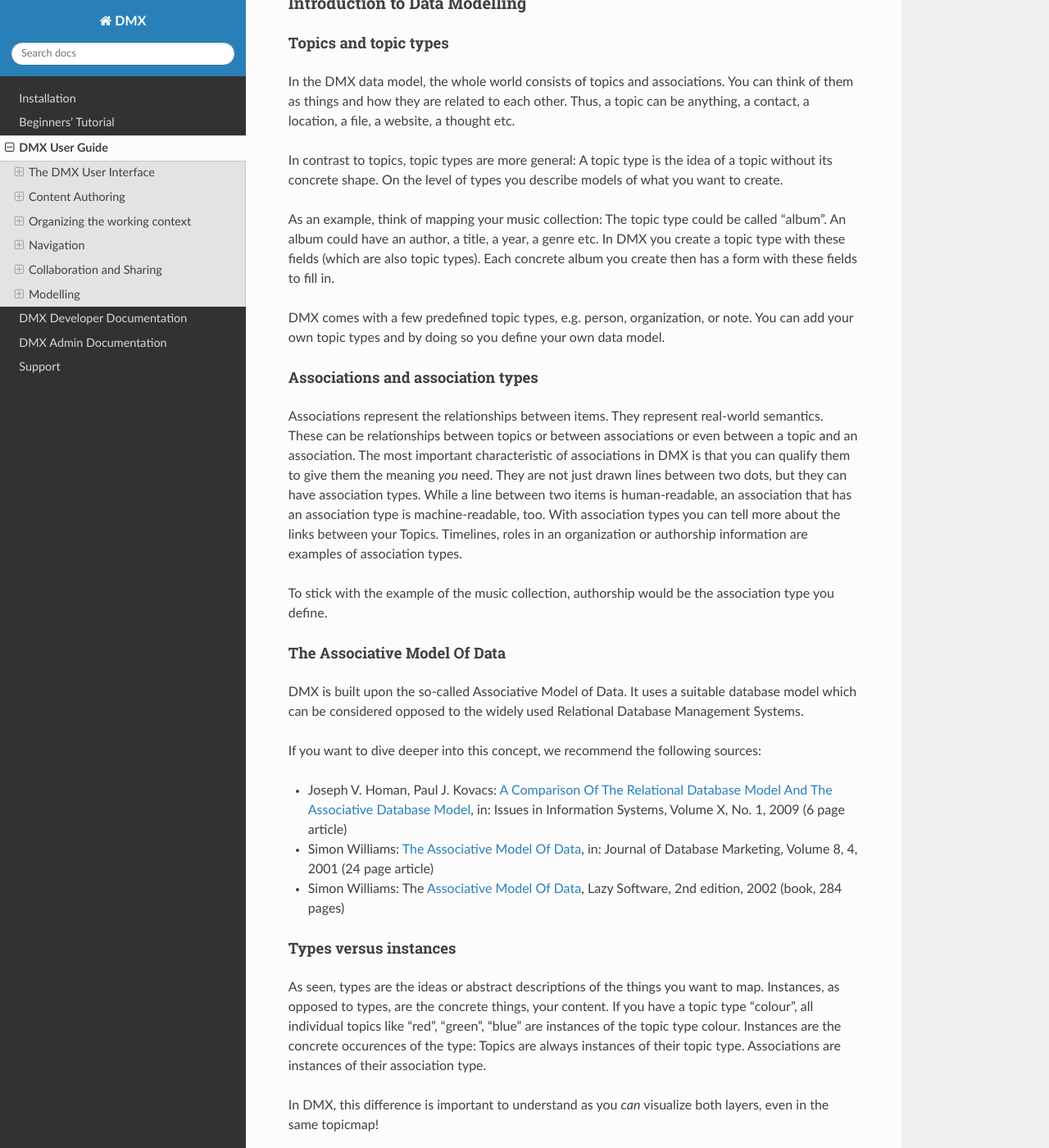
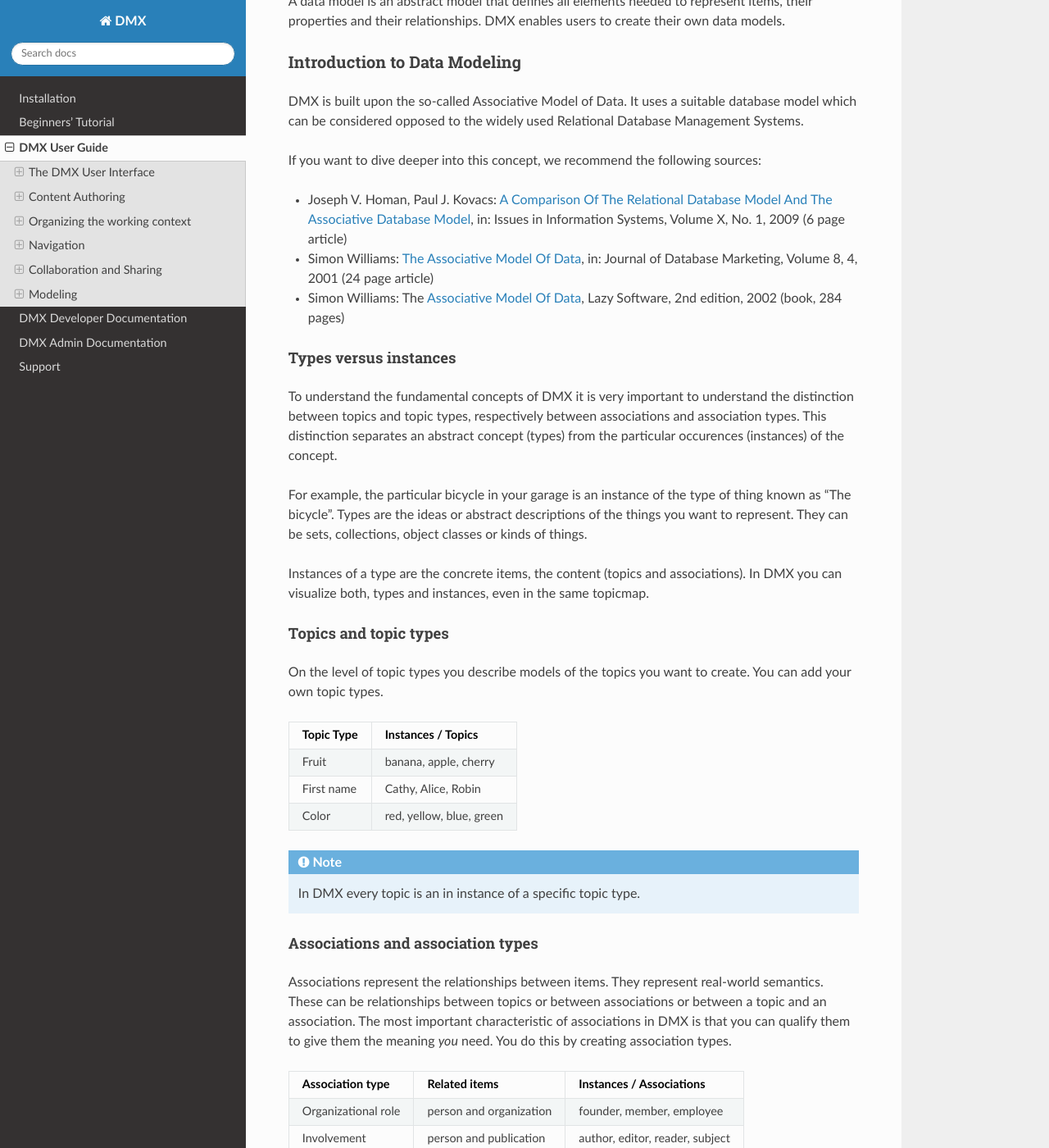
Before and after one commit to dmx-systems/dmx-documentation, a Sphinx documentation site: the page built from docs/user.rst, in a window 1280 px wide and 1400 px high, scrolled down 31736 px. Shown: the whole window at 82% size. Built offline with Sphinx 7.4.7 and the Read the Docs theme 2.0.0, drawn with Linux system fonts in a browser that asks for light colours; some of the changed text lies outside the part shown.

Commit message:
Improvements to Modeling

```diff
--- a/docs/user.rst
+++ b/docs/user.rst
@@ -127,7 +127,7 @@
 
 The first tab also has an edit button at the bottom.
 If you enter the editing mode, you get all fields that you can fill in for the respective topic type or association type.
-These fields come from the type definitions. (Please see the section about :ref:`Modelling<user-modelling>`.)
+These fields come from the type definitions. (Please see the section about :ref:`Modeling<user-modeling>`.)
 
 .. image:: _static/detail-panel-editing-mode.jpg
 
@@ -139,7 +139,7 @@
 The second tab is called "Related".
 It lists *all* items related to your selection:
 
-* On top, you can see the number of related items and the sort order. By default the list is sorted by topic type. In the example below you can see that the selected person is related to an organization, to the person's name, to a publication, to the topic type "Person", to the topicmap you are working on and to the workspace you are in. This means that you can navigate your content and your data model in the same place. (You will learn more about these concepts in the section about :ref:`Modelling<user-modelling>`.)
+* On top, you can see the number of related items and the sort order. By default the list is sorted by topic type. In the example below you can see that the selected person is related to an organization, to the person's name, to a publication, to the topic type "Person", to the topicmap you are working on and to the workspace you are in. This means that you can navigate your content and your data model in the same place. (You will learn more about these concepts in the section about :ref:`Modeling<user-modeling>`.)
 * Additionally, every list item contains information about the association type between the selected person and the other items, e.g. their role in the organization, or that this person is an instance of the topic type person.
 
 .. image:: _static/detail-panel-related-tab.jpg
@@ -165,7 +165,7 @@
 
 The fourth tab "View" allows you to view and edit the *configuration of types*.
 Thus, the tab is grayed out if the selected item is not a topic type or an association type but an individual topic or an association.
-(Read more about the background of the data model in the section about :ref:`Modelling<user-modelling>`.
+(Read more about the background of the data model in the section about :ref:`Modeling<user-modeling>`.
 What you can configure in this "View config" has nothing to do with editing the actual data model.
 These changes just have an impact on how items are rendered on your topicmap:
 You can assign custom icons to topic types, or colors to association types.
@@ -248,7 +248,7 @@
     :width: 600
 
 If you need qualified associations you have to give your associations a meaning.
-This is explained step-by-step in the section about :ref:`Modelling<user-modelling>`.
+This is explained step-by-step in the section about :ref:`Modeling<user-modeling>`.
 
 Thinking of real-world examples, you will find that there is often more than one association between two things.
 DMX can represent this:
@@ -693,56 +693,19 @@
 
 .. note:: You can create membership associations to every workspace that you have write permission in.
 
-.. _user-modelling:
+.. _user-modeling:
 
 *********
-Modelling
+Modeling
 *********
 
-.. _user-introduction-to-data-modelling:
+A data model is an abstract model that defines all elements needed to represent items, their properties and their relationships.
+DMX enables users to create their own data models.
 
-Introduction to Data Modelling
+.. _user-introduction-to-data-modeling:
+
+Introduction to Data Modeling
 ==============================
-
-.. _user-topics-and-topic-types:
-
-Topics and topic types
-----------------------
-In the DMX data model, the whole world consists of topics and associations.
-You can think of them as things and how they are related to each other.
-Thus, a topic can be anything, a contact, a location, a file, a website, a thought etc.
-
-In contrast to topics, topic types are more general:
-A topic type is the idea of a topic without its concrete shape.
-On the level of types you describe models of what you want to create.
-
-As an example, think of mapping your music collection:
-The topic type could be called "album".
-An album could have an author, a title, a year, a genre etc.
-In DMX you create a topic type with these fields (which are also topic types).
-Each concrete album you create then has a form with these fields to fill in.
-
-DMX comes with a few predefined topic types, e.g. person, organization, or note.
-You can add your own topic types and by doing so you define your own data model.
-
-.. _user-associations-and-association-types:
-
-Associations and association types
-----------------------------------
-
-Associations represent the relationships between items.
-They represent real-world semantics.
-These can be relationships between topics or between associations or even between a topic and an association.
-The most important characteristic of associations in DMX is that you can qualify them to give them the meaning *you* need.
-They are not just drawn lines between two dots, but they can have association types.
-While a line between two items is human-readable, an association that has an association type is machine-readable, too.
-With association types you can tell more about the links between your Topics.
-Timelines, roles in an organization or authorship information are examples of association types.
-
-To stick with the example of the music collection, authorship would be the association type you define.
-
-The Associative Model Of Data
------------------------------
 
 DMX is built upon the so-called Associative Model of Data.
 It uses a suitable database model which can be considered opposed to the widely used Relational Database Management Systems.
@@ -758,14 +721,54 @@
 Types versus instances
 ----------------------
 
-As seen, types are the ideas or abstract descriptions of the things you want to map.
-Instances, as opposed to types, are the concrete things, your content.
-If you have a topic type "colour", all individual topics like "red", "green", "blue" are instances of the topic type colour.
-Instances are the concrete occurences of the type:
-Topics are always instances of their topic type.
-Associations are instances of their association type.
+To understand the fundamental concepts of DMX it is very important to understand the distinction between topics and topic types, respectively between associations and association types.
+This distinction separates an abstract concept (types) from the particular occurences (instances) of the concept.
 
-In DMX, this difference is important to understand as you *can* visualize both layers, even in the same topicmap!
+For example, the particular bicycle in your garage is an instance of the type of thing known as "The bicycle".
+Types are the ideas or abstract descriptions of the things you want to represent.
+They can be sets, collections, object classes or kinds of things.
+
+Instances of a type are the concrete items, the content (topics and associations).
+In DMX you can visualize both, types and instances, even in the same topicmap.
+
+.. _user-topics-and-topic-types:
+
+Topics and topic types
+----------------------
+
+On the level of topic types you describe models of the topics you want to create.
+You can add your own topic types.
+
+==========  ==================
+Topic Type  Instances / Topics
+==========  ==================
+Fruit       banana, apple, cherry
+First name  Cathy, Alice, Robin
+Color       red, yellow, blue, green
+==========  ==================
+
+.. note:: In DMX every topic is an in instance of a specific topic type.
+
+.. _user-associations-and-association-types:
+
+Associations and association types
+----------------------------------
+
+Associations represent the relationships between items.
+They represent real-world semantics.
+These can be relationships between topics or between associations or between a topic and an association.
+The most important characteristic of associations in DMX is that you can qualify them to give them the meaning *you* need.
+You do this by creating association types.
+
+===================  =======================  ========================
+Association type     Related items            Instances / Associations
+===================  =======================  ========================
+Organizational role  person and organization  founder, member, employee
+Involvement          person and publication   author, editor, reader, subject
+Relationship         person and person        friend, enemy, lover, mentor
+===================  =======================  ========================
+
+.. note:: Every association is an instance of a specific association type.
 
 .. _user-simple-data-types:
 
```
Also changed, not shown: other parts of docs/user.rst (+1 -1 lines).
